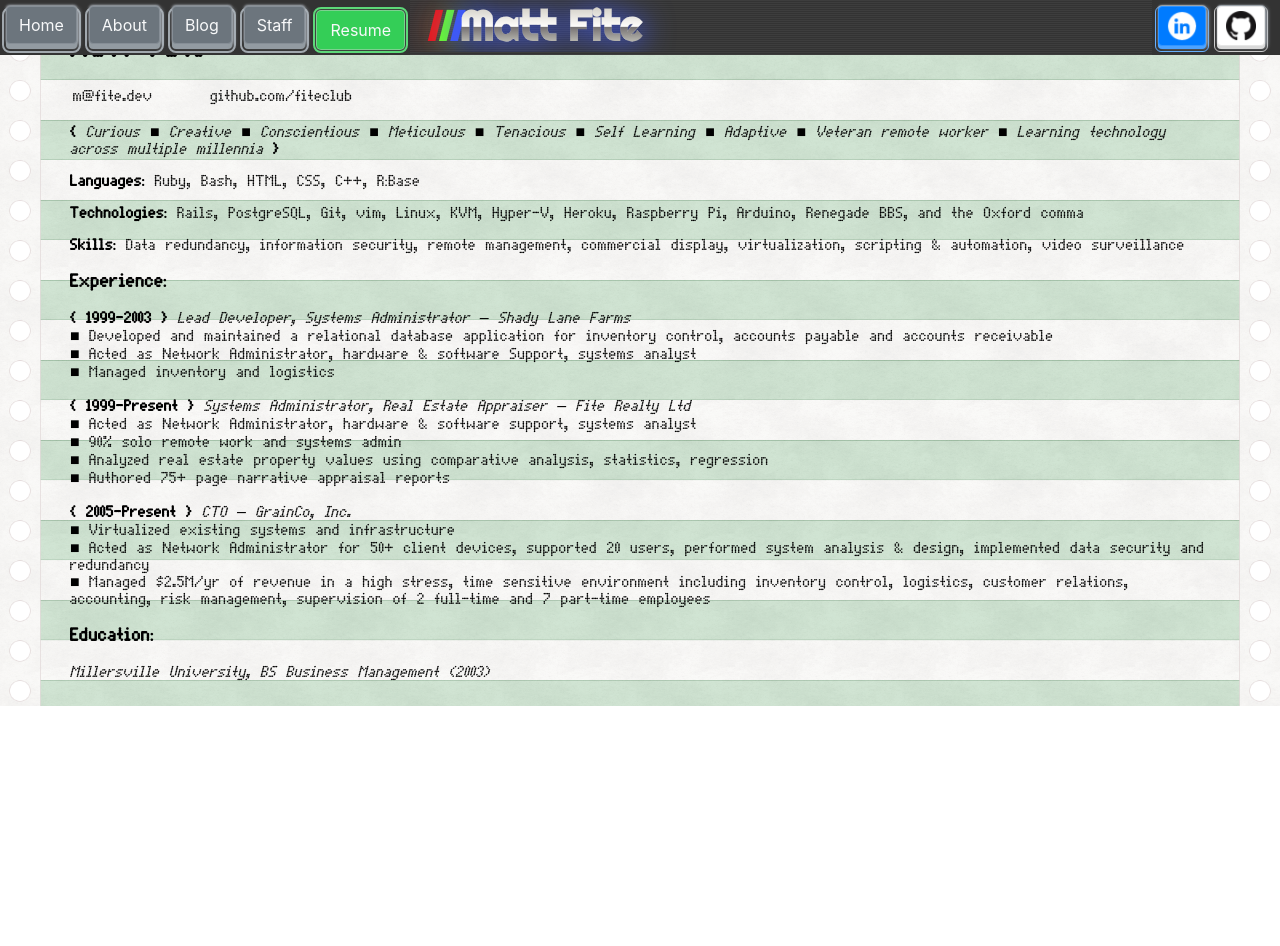
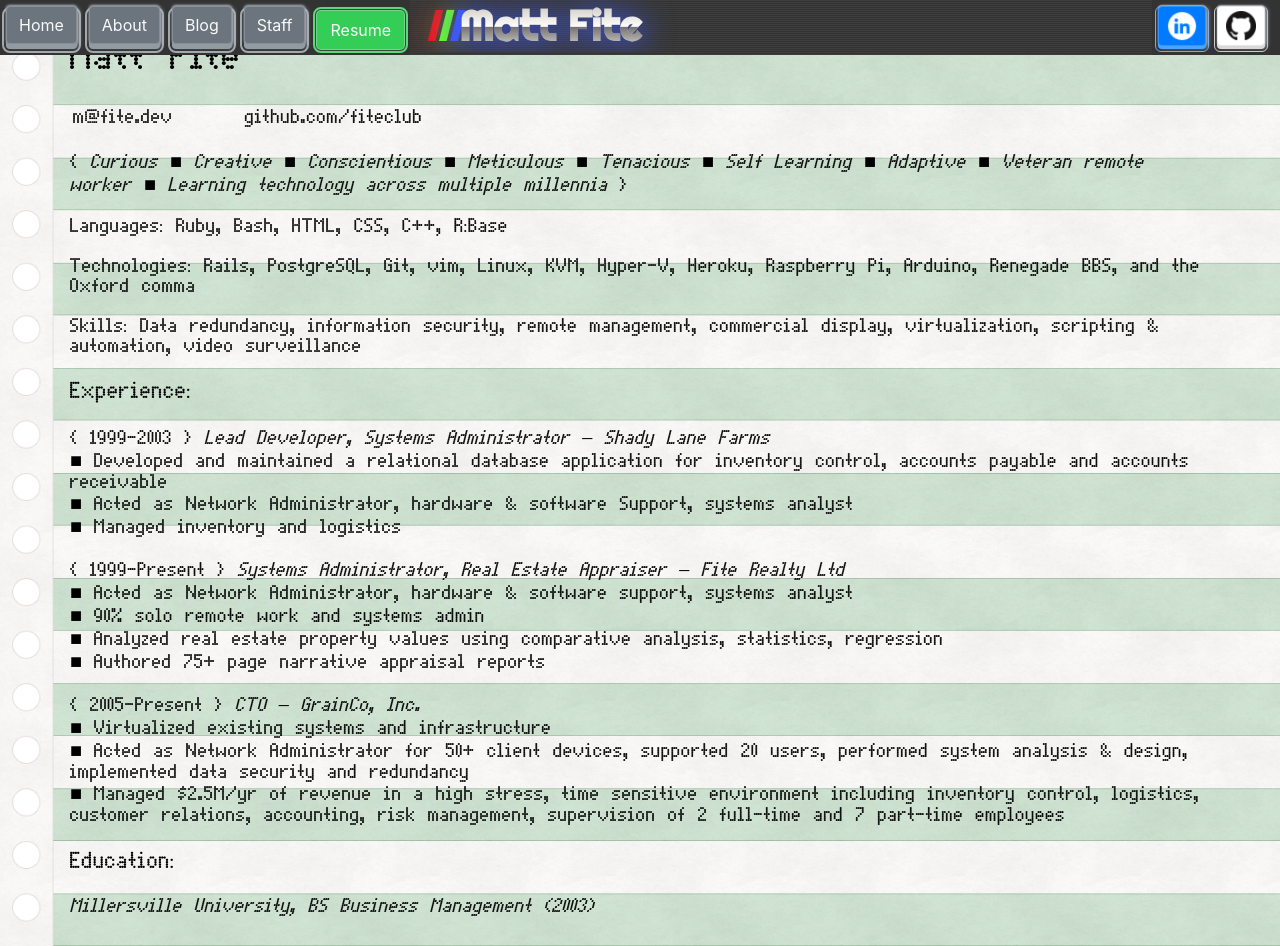
Before and after one commit to fiteclub/fiteclub.github.io, a Jekyll site: the page built from resume.md, in a window 1280 px wide and 946 px high. Built offline with Jekyll 4.4.1, drawn with Linux system fonts in a browser that asks for light colours.

Commit message:
Increase readability of resume

```diff
--- a/_sass/main.scss
+++ b/_sass/main.scss
@@ -1,6 +1,8 @@
 @font-face {
   font-family: 'dotmatrix';
-  src: url('/assets/fonts/DOTMATRI.TTF');
+  src: url('/assets/fonts/dot_matrix/DOTMATRI.TTF');
+  font-weight: 950;
+  // src: url('/assets/fonts/spotted_rail_ticket/spotted-rail-ticket.otf');
 }
 
 @font-face {
@@ -71,33 +73,6 @@
   .topnav {float: none;}
 }
 
-// /* The sidebar menu */
-// .sidenav {
-//   height: 100%; /* Full-height: remove this if you want "auto" height */
-//   width: 200px; /* Set the width of the sidebar */
-//   position: fixed; /* Fixed Sidebar (stay in place on scroll) */
-//   z-index: 1; /* Stay on top */
-//   top: 0; /* Stay at the top */
-//   left: 0;
-//   background-color: #111; /* Black */
-//   overflow-x: hidden; /* Disable horizontal scroll */
-//   padding-top: 20px;
-// }
-
-// /* The navigation menu links */
-// .sidenav a {
-//   padding: 6px 8px 6px 16px;
-//   text-decoration: none;
-//   font-size: 25px;
-//   color: #818181;
-//   display: block;
-// }
-
-// /* When you mouse over the navigation links, change their color */
-// .sidenav a:hover {
-//   color: #f1f1f1;
-// }
-
 /* Style page content */
 .content {
   // margin-left: 200px; /* Same as the width of the sidebar */
@@ -110,23 +85,14 @@
 
 .dotmatrix {
   padding: 10px 70px 10px;
-  font-family: 'dotmatrix', sans-serif;
+  font-family: 'dotmatrix';
+  font-size: 20px;
   background-image: url('/assets/img/DotMatrixPaper.png');
   background-repeat: repeat;
   background-attachment: local;
   background-size: cover;
   height: 100%;
 }
-
-// /* On smaller screens, where height is less than 450px, change the style of the sidebar (less padding and a smaller font size) */
-// @media screen and (max-height: 450px) {
-//   .sidenav {padding-top: 15px;}
-//   .sidenav a {font-size: 18px;}
-// }
-
-// .current {
-//   color: green;
-// }
 
 .crtframe {
   top: 60px; /* Add a top margin to avoid content overlay */
```
Also changed, not shown: assets/fonts/DOTMATRI.TTF (deleted), assets/fonts/DOTMBold.TTF (deleted), assets/fonts/Righteous.woff2 (deleted).
